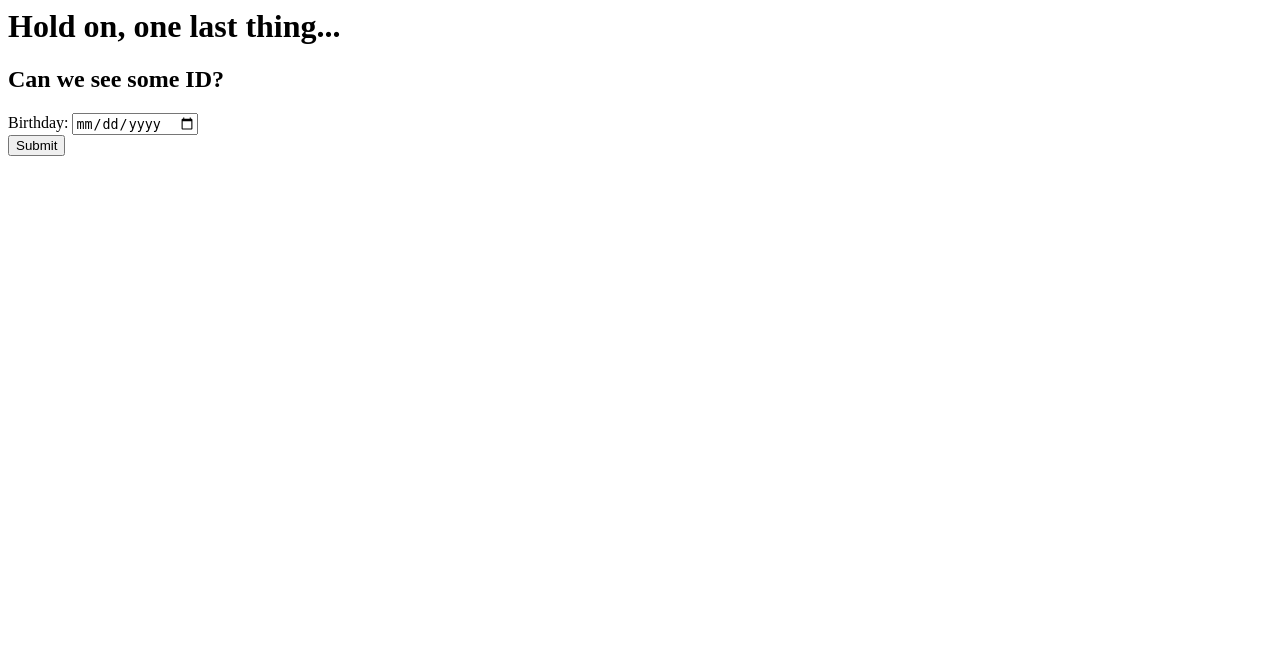
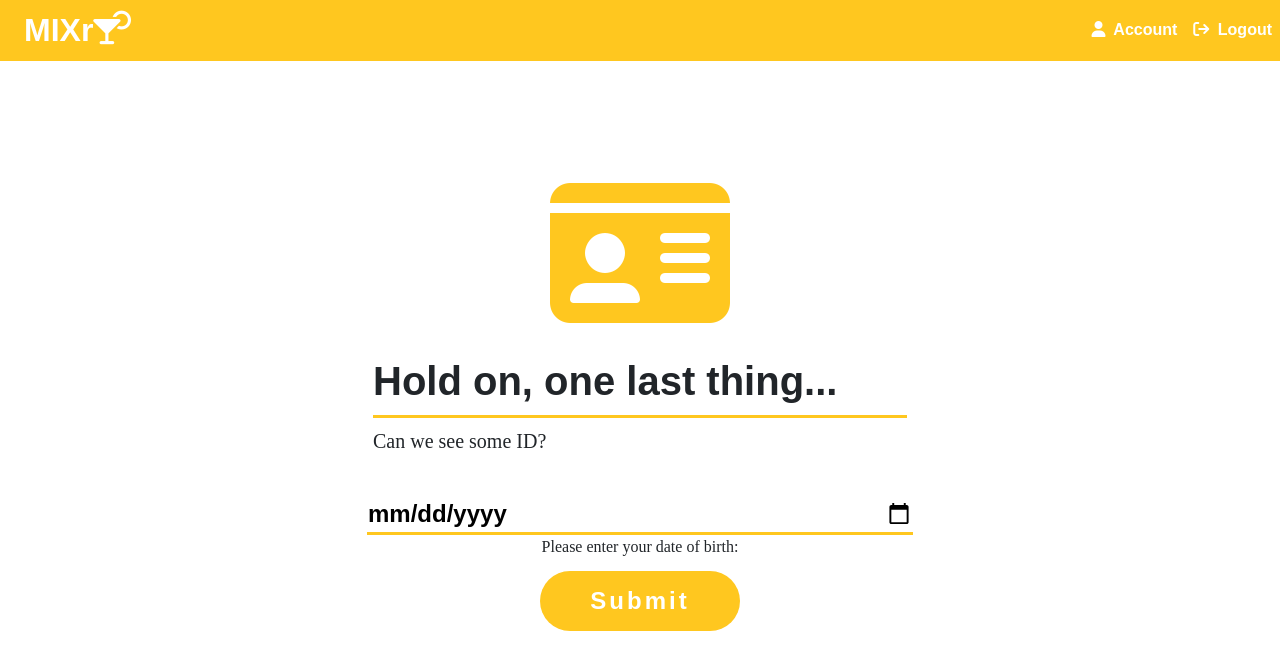
Before and after one commit to John-McPherson/Full-Stack-Tool-Kit-Portfolio-Project, a Django app: page / in a window 1280 px wide. Shown: the top 670 px of the page. Run offline with Django 3.2, Linux system fonts and the light colour scheme; the visitor is signed in with stand-in values (Sample User, id 1); some libraries are stand-ins or nearby versions; some web fonts are replaced.

Commit message:
style enter dob on index.html

```diff
--- a/static/css/style.css
+++ b/static/css/style.css
@@ -174,13 +174,14 @@ footer a :hover {
 }
 
 
+
 /* user submitted cocktails */
 
 input[type=number] {
     text-align: center;
 }
 
-.recipe-input {
+.input-wide {
     width: 100%;
 }
 
@@ -333,8 +334,8 @@ select {
 }
 
 .page-heading {
-    margin-top: 8vh;
-    margin-bottom: 5vh;
+    margin-top: 4vh;
+    margin-bottom: 3vh;
 }
 
 .page-heading h1 {
--- a/templates/index.html
+++ b/templates/index.html
@@ -1,18 +1,19 @@
 <!-- checks to see if the user is authenticated and loads the correct template -->
 {% if user.is_authenticated %}
-
-
-{% if UserDataExists%}
 {% if canUserDrink%}
 {% include "base.html" %}
 {% else %}
 {% include "landing_page.html" %}
-
-{% endif%}
 {% endif%}
 {% else %}
 {% include "login_landing_page.html" %}
-{% endif%}
+{%endif%}
+
+
+
+
+
+
 {% block content %}
 {% if user.is_authenticated %}
 <!-- if the user is logged loads main content-->
@@ -73,22 +74,26 @@
 {%endif%}
 {%else%}
 <div class="container">
-    <div class="row">
-        <div class="col-10 offset-1 page-heading">
-            <i class="fas fa-id-card"></i>
-            <h1>Hold on, one last thing...</h1>
-            <h2>Can we see some ID?</h2>
+    <div class="row justify-content-center">
+        <div class="col-11 page-heading col-md-6 text-center">
+            <i class="fas fa-id-card id"></i>
+        </div>
+        <div class="row justify-content-center">
+            <div class="col-11 page-heading col-md-6 remove-margin-total">
+                <h1>Hold on, one last thing...</h1>
+                <p>Can we see some ID?</p>
+            </div>
         </div>
     </div>
-    <div class="row">
-        <div class="col-10 offset-1 page-heading">
+    <div class="row justify-content-center">
+        <div class="col-10  col-md-6 text-center account-management">
             <form method="post">
                 <div>
                     {% csrf_token %}
-                    <label for="dob">Birthday:</label>
-                    <input type="date" id="dob" name="dob">
+                    <input type="date" id="dob" name="dob" class="input-wide">
+                    <label for="dob">Please enter your date of birth:</label>
                 </div>
-                <div>
+                <div class="text-center">
                     <button class="account-management-btn mixr-button" type="submit">
                         Submit
                     </button>
```
Also changed, not shown: templates/account_details.html (+7 -4 lines).
